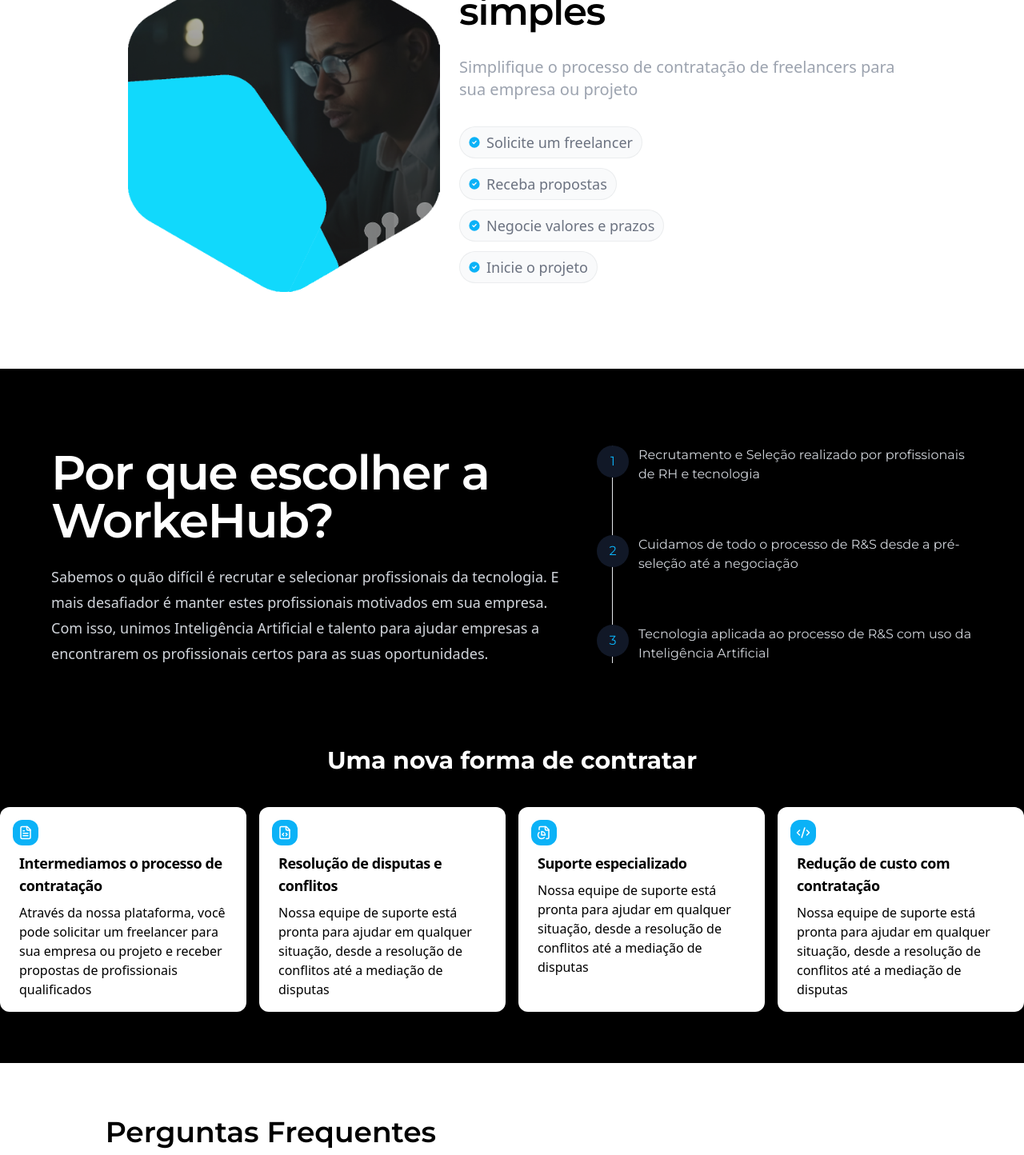
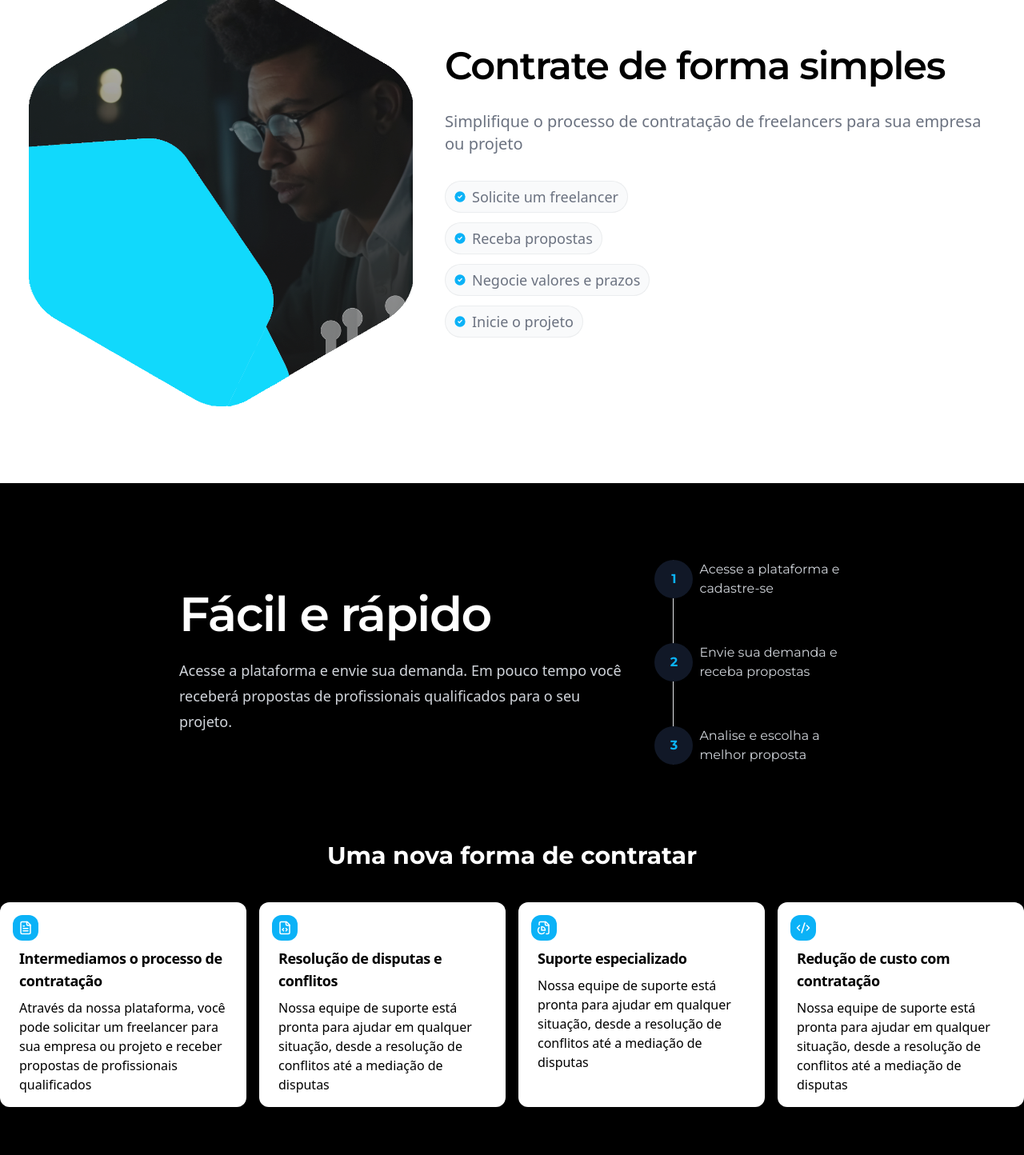
Before and after one commit to isacrodriguesdev/landing-page, a Next.js app: page / in a window 1280 px wide. Shown: the part 1280-2724 px from the top of the page at 80% size. Built offline with nearby package versions, Linux system fonts and the light colour scheme.

Commit message:
chore: style

```diff
--- a/src/app/page.tsx
+++ b/src/app/page.tsx
@@ -12,7 +12,7 @@
     <>
       <Header />
       <Banner />
-      <main>
+      <main className="max-w-7xl mx-auto">
         <Freela
           title="Profissionais qualificados"
           description="Todos os freelancers passam por um processo de avaliação e validação de perfil para garantir a qualidade do serviço"
@@ -38,11 +38,11 @@
           ]}
         />
 
+      </main>
         <Card />
         <Peoples />
         <Faq />
         <SimpleForm />
-      </main>
       <Footer />
     </>
   );
--- a/src/components/card.tsx
+++ b/src/components/card.tsx
@@ -1,50 +1,51 @@
 export default function Card() {
   return (
-    <>
     <section className="bg-black flex justify-center items-center xsm:pt-40 2sm:pt-0">
-        <div className="sm:grid lg:flex relative isolate overflow-hidden pt-10 bg-black rounded-xl mx-auto xl:max-w-7xl lg:max-w-5xl px-10 lg:px-8">
+      <div className="sm:grid lg:flex relative isolate w-screen overflow-hidden pt-10 bg-black rounded-xl lg:w-9/12 mx-auto px-10 lg:px-8">
         <div className="mx-auto max-w-4xl px-6 lg:px-8 justify-center place-self-center">
           <div className="mx-auto max-w-4xl lg:mx-0">
-              <h3 className="text-4xl tracking-tight font-semibold sm:text-center 3sm:text-center md:text-start lg:text-start text-white sm:text-6xl">
-                Por que escolher a WorkeHub?
+            <h3 className="text-2xl tracking-tight font-semibold sm:text-center 3sm:text-center md:text-start lg:text-start text-white sm:text-6xl">
+              Fácil e rápido
             </h3>
             <p className="mt-6 text-lg leading-8 text-gray-300 font-sans">
-                Sabemos o quão difícil é recrutar e selecionar profissionais da
-                tecnologia. E mais desafiador é manter estes profissionais
-                motivados em sua empresa. Com isso, unimos Inteligência
-                Artificial e talento para ajudar empresas a encontrarem os
-                profissionais certos para as suas oportunidades.
+              Acesse a plataforma e envie sua demanda. Em pouco tempo você
+              receberá propostas de profissionais qualificados para o seu
+              projeto.
             </p>
           </div>
         </div>
 
         <div className="px-4 sm:px-6 lg:px-8 mx-auto pt-14">
-            <ol className="relative text-gray-700 border-s border-gray-200 dark:border-gray-700">
-
-              <li className="mb-16 ms-8">
-                <span className="absolute text-secundary text-bold flex items-center justify-center w-10 h-10 rounded-full -start-5 bg-gray-900">
+          <ol className="relative text-gray-700 border-s border-gray-200 dark:border-gray-700 text-start">
+            <li className="mb-14 ms-8">
+              <span className="absolute text-secundary font-bold text-md flex items-center justify-center w-12 h-12 rounded-full -start-6 bg-gray-900">
                 1
               </span>
-                <p className="text-md text-gray-300">Recrutamento e Seleção realizado por profissionais de RH e tecnologia</p>
+              <p className="text-md text-gray-300 place-self-center">
+                Acesse a plataforma e cadastre-se
+              </p>
             </li>
 
-              <li className="mb-16 ms-8">
-                <span className="absolute text-secundary text-bold flex items-center justify-center w-10 h-10 rounded-full -start-5 bg-gray-900">
+            <li className="mb-14 ms-8">
+              <span className="absolute text-secundary font-bold text-md flex items-center justify-center w-12 h-12 rounded-full -start-6 bg-gray-900">
                 2
               </span>
-                <p className="text-md text-gray-300">Cuidamos de todo o processo de R&S desde a pré-seleção até a negociação   </p>
+              <p className="text-md text-gray-300 max-w-xl">
+                Envie sua demanda e receba propostas
+              </p>
             </li>
 
-              <li className="mb-16 ms-8">
-                <span className="absolute text-secundary text-bold flex items-center justify-center w-10 h-10 rounded-full -start-5 bg-gray-900">
+            <li className="mb-14 ms-8">
+              <span className="absolute text-secundary font-bold text-md flex items-center justify-center w-12 h-12 rounded-full -start-6 bg-gray-900">
                 3
               </span>
-                <p className="text-md text-gray-300">Tecnologia aplicada ao processo de R&S com uso da Inteligência Artificial</p>
+              <p className="text-md text-gray-300 max-w-xl">
+                Analise e escolha a melhor proposta
+              </p>
             </li>
           </ol>
         </div>
       </div>
     </section>
-    </>
   );
 }
--- a/src/components/freela.tsx
+++ b/src/components/freela.tsx
@@ -10,11 +10,21 @@
 
 type Props = StateProps;
 
-export default function Freela({ title, description, image, inverted, items }: Props) {
+export default function Freela({
+  title,
+  description,
+  image,
+  inverted,
+  items,
+}: Props) {
   return (
     <section className="flex flex-col justify-center items-center my-24 w-full">
-      <div className={`flex items-center justify-between w-9/12 ${inverted ? "flex-row" : "flex-row-reverse"}`}>
-        <div className={inverted ? "lg:mr-6" : "lg:ml-6"}>
+      <div
+        className={`flex items-center 3xl:gap-72  ${
+          inverted ? "flex-row" : "flex-row-reverse"
+        }`}
+      >
+        <div className={inverted ? "sm:mr-0 lg:mr-6" : "sm:ml-0 lg:ml-6"}>
           <Image
             className="object-contain xsm:hidden lg:block"
             src={image}
@@ -24,12 +34,12 @@
           />
         </div>
 
-        <div className="flex flex-col">
+        <div className="flex flex-col md:justify-center xsm:px-4">
           <div>
-            <h3 className="2sm:text-2xl xsm:text-xl xsm:text-start text-black font-semibold mb-4 lg:text-start xl:text-5xl 3sm:text-3xl font-Orbitron tracking-tight leading-none md:text-5xl">
+            <h3 className="2sm:text-3xl xsm:text-3xl xsm:text-start text-black font-semibold mb-4 lg:text-start xl:text-5xl 3sm:text-3xl font-Orbitron tracking-tight leading-none md:text-5xl">
               {title}
             </h3>
-            <p className="max-w-2xl font-sans 3sm:text-xl xl:text-xl text-gray-400 lg:mb-8 md:text-lg lg:text-xl mt-8 mb-8">
+            <p className="max-w-2xl font-sans 3sm:text-xl xl:text-xl text-gray-500 lg:mb-8 md:text-lg lg:text-xl mt-8 mb-8">
               {description}
             </p>
           </div>
@@ -37,7 +47,7 @@
           <div className="flex flex-wrap gap-3 flex-col w-2/3">
             {items.map((item) => (
               <span
-                className="inline-flex items-center w-fit rounded-full bg-gray-50 px-3 py-1.5 text-xs font-medium text-gray-500 ring-1 ring-inset ring-gray-500/10"
+                className="inline-flex items-center rounded-full xsm:w-60 md:w-fit bg-gray-50 lg:px-3 py-1.5 text-xs font-medium text-gray-500 ring-1 ring-inset  ring-gray-500/10"
                 key={item}
               >
                 <svg
@@ -48,7 +58,9 @@
                 >
                   <path d="M10 .5a9.5 9.5 0 1 0 9.5 9.5A9.51 9.51 0 0 0 10 .5Zm3.707 8.207-4 4a1 1 0 0 1-1.414 0l-2-2a1 1 0 0 1 1.414-1.414L9 10.586l3.293-3.293a1 1 0 0 1 1.414 1.414Z" />
                 </svg>
-                <div className="flex items-center xl:text-md font-sans md:text-md 3sm:text-lg">{item}</div>
+                <div className="flex items-center xl:text-md font-sans md:text-md 3sm:text-lg">
+                  {item}
+                </div>
               </span>
             ))}
           </div>
--- a/src/components/header.tsx
+++ b/src/components/header.tsx
@@ -4,7 +4,7 @@
   return (
     <>
       <nav className="bg-white border-gray-200">
-        <div className="flex items-center justify-center 2xl:justify-between xsm:gap-14 sm:gap-0 xl:justify-between lg:justify-around md:justify-around 3sm:justify-around xl:px-40 h-24">
+        <div className="flex items-center justify-around lg:max-w-7xl lg:mx-auto 2xl:justify-between xsm:gap-14 sm:gap-0 xl:justify-between lg:justify-around md:justify-around 3sm:justify-around h-24">
           <div className="xsm:hidden md:block">
             <a href="/" className="flex items-center">
               <Image
--- a/src/components/otherComponents/faq.tsx
+++ b/src/components/otherComponents/faq.tsx
@@ -6,14 +6,14 @@
       <section className="flex bg-white justify-center aligm-center">
         <div className="flex mx-auto grid-cols-1 justify-center sm:gap-y-20 lg:mx-0 lg:max-w-none py-8 xl:grid-cols lg:gap-8 xl:gap-0 lg:grid-cols-12">
           <div className="flex justify-end">
-            <div className="mx-auto grid grid-cols-1 lg:grid-cols-2 gap-4">
+            <div className="mx-auto grid grid-cols-1 lg:grid-cols-2 gap-12">
               <div className="lg:mt-8 space-y-2 md:ml-0 h-fit max-w-lg lg:ml-20 rounded-md bg-white">
                 <div className="mb-8 text-center">
                   <h3 className="xsm:text-xl text-2xl md:text-4xl md:leading-tight text-black font-semibold mb-1">
-                    Perguntas Frequentes
+                    Perguntas frequentes
                   </h3>
-                  <p className="font-medium xsm:text-sm text-gray-600">
-                    Encontre as respostas para todas as suas dúvidas
+                  <p className="font-regular xsm:text-md text-gray-700">
+                    Algumas das dúvidas mais frequentes
                   </p>
                 </div>
                 <details className="group">
@@ -138,7 +138,7 @@
                   className="xsm:hidden lg:block flex justify-end"
                   src="/image/work.png"
                   alt="Descrição da imagem"
-                  width={629.61}
+                  width={429.61}
                   height={429.61}
                 />
               </div>
--- a/src/components/otherComponents/footer.tsx
+++ b/src/components/otherComponents/footer.tsx
@@ -7,7 +7,7 @@
       <footer className="bg-dark w-full py-10 px-4 sm:px-6 lg:px-8">
         <div className="flex md:justify-between items-center xsm:grid xsm:justify-center md:flex">
           <div className="space-x-4 ">
-            <a className="inline-flex text-sm gap-x-2 text-gray-300" href="#">
+            <a className="inline-flex gap-x-2 text-gray-300" href="#">
               Termos
             </a>
             <a className="inline-flex gap-x-2 text-gray-300" href="#">
--- a/src/components/simple-form.tsx
+++ b/src/components/simple-form.tsx
@@ -18,8 +18,8 @@
             <h3 className="text-white xsm:px-2 sm:px-0 xsm:text-lg xsm:font-bold xsm:text-center mb-4 xsm:pt-10 lg:pt-0 2sm:text-center 3sm:text-xl 3sm:text-center md:text-start tracking-tight leading-none xl:text-6xl md:text-3xl">
               Contrate de forma simples e prática
             </h3>
-            <p className="xsm:text-center 2sm:text-center xl:text-2xl text-gray-300 lg:mb-8 md:text-2xl xsm:px-2 3sm:px-0 3sm:text-center md:text-start lg:text-xl my-8">
-              Inicie hoje mesmo, de forma gratuita, a solicitação de um freelancer para sua empresa ou projeto
+            <p className="xsm:text-center 2sm:text-center xl:text-2xl text-gray-200 lg:mb-8 md:text-2xl xsm:px-2 3sm:px-0 3sm:text-center md:text-start lg:text-xl my-8">
+              Inicie hoje mesmo, de forma gratuita, a solicitação de um freelancer para atender suas demandas
             </p>
             <div className="lg:max-w-lg sm:gap-4 md:justify-normal xsm:justify-center xsm:gap-4 flex xsm:pb-10 lg:pb-0">
               <a
```
Also changed, not shown: src/components/banner.tsx (+11 -8 lines), public/image/homem.png, public/image/work.png. Lines whose indentation alone changed are shown as unchanged.
